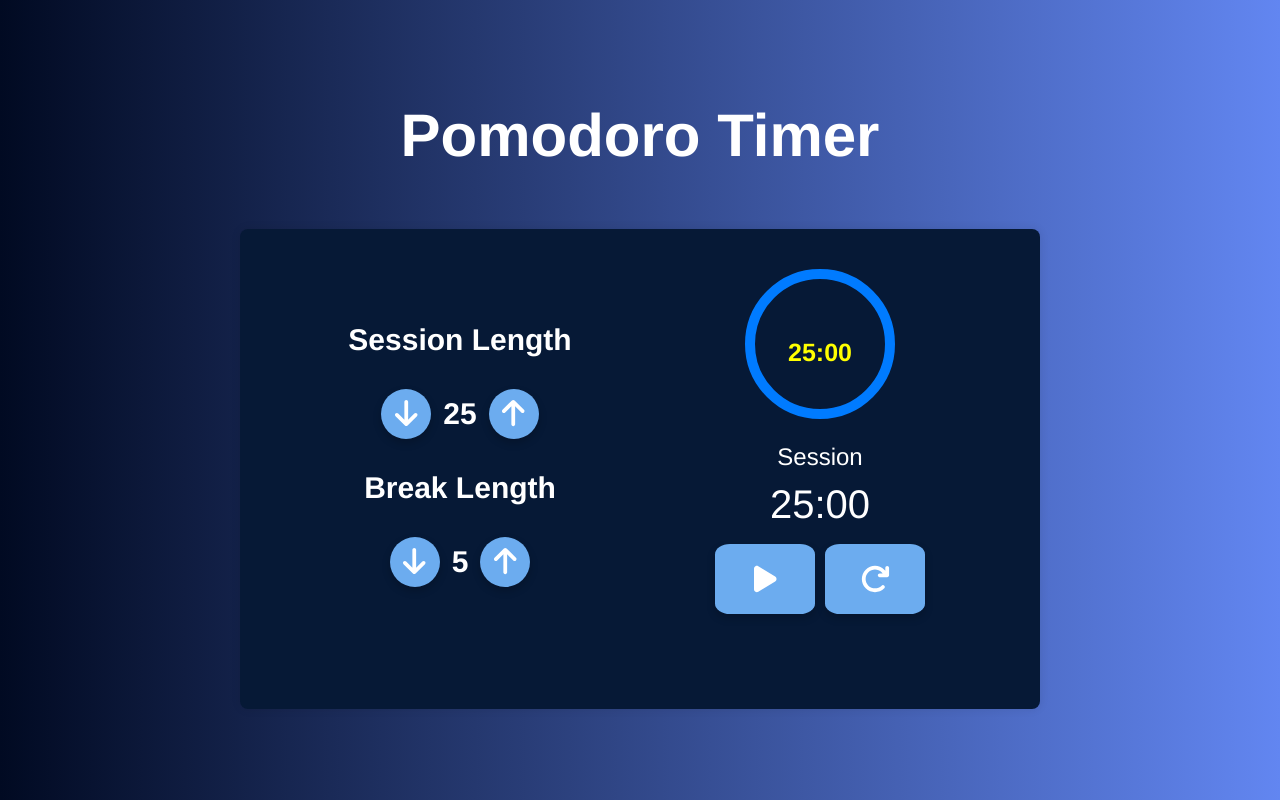
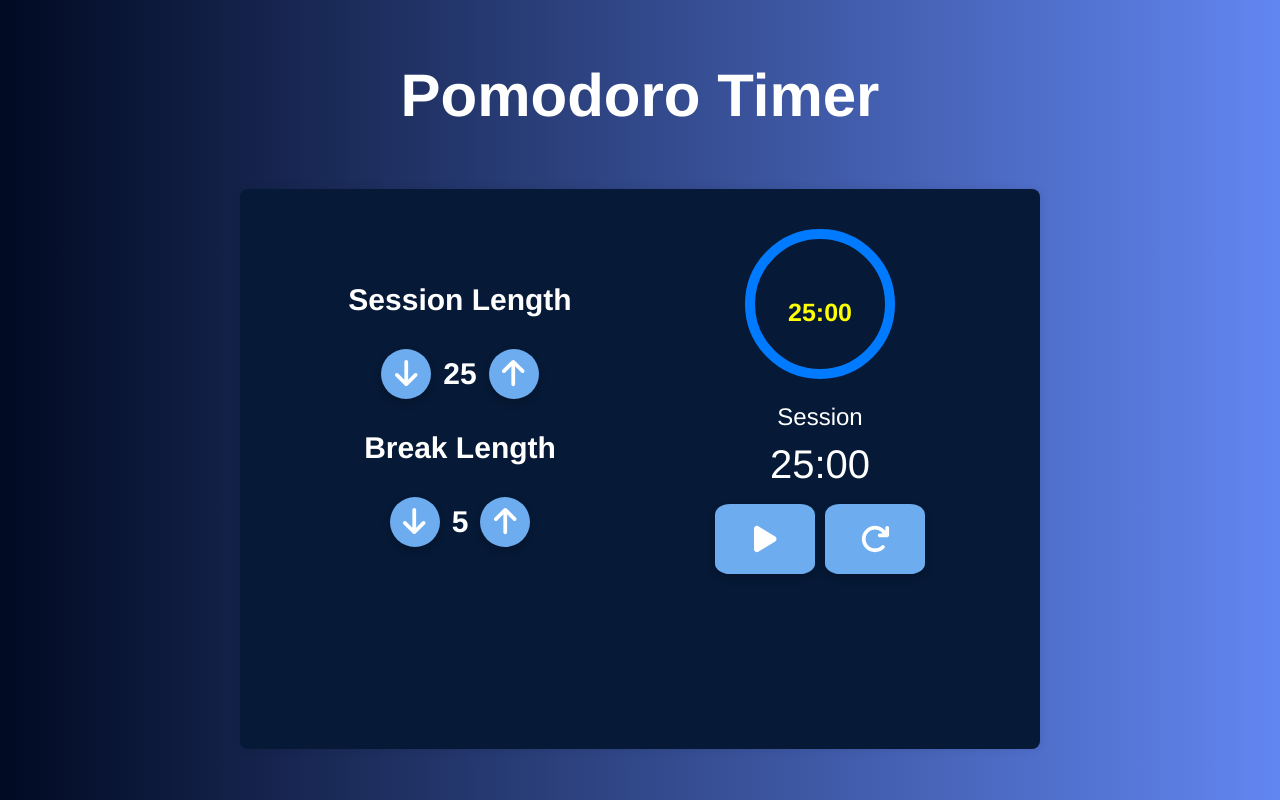
Before and after one commit to S-chahine/pomodoro-timer, a React (Create React App) app: page / in a window 1280 px wide. Built offline with nearby package versions, Linux system fonts and the light colour scheme.

Commit message:
changed the height of container

```diff
--- a/src/App.css
+++ b/src/App.css
@@ -17,7 +17,7 @@
   flex-direction: column;
   align-items: center;
   justify-content: center;
-  font-size: calc(10px + 2vmin);
+
   color: white;
 }
 
--- a/src/components/Timer.css
+++ b/src/components/Timer.css
@@ -8,7 +8,7 @@ body {
     display: flex;
     align-items: center;
     justify-content: center;
-    font-size: 40px;
+
     height: 100vh;
     font-family: 'Franklin Gothic Medium', 'Arial Narrow', Arial, sans-serif;
 }
@@ -21,7 +21,7 @@ body {
     padding: 40px;
     text-align: center;
     width: 100vh;
-    height: 60vh;
+    height: 70vh;
 }
 
 .TimerLabel {
```
